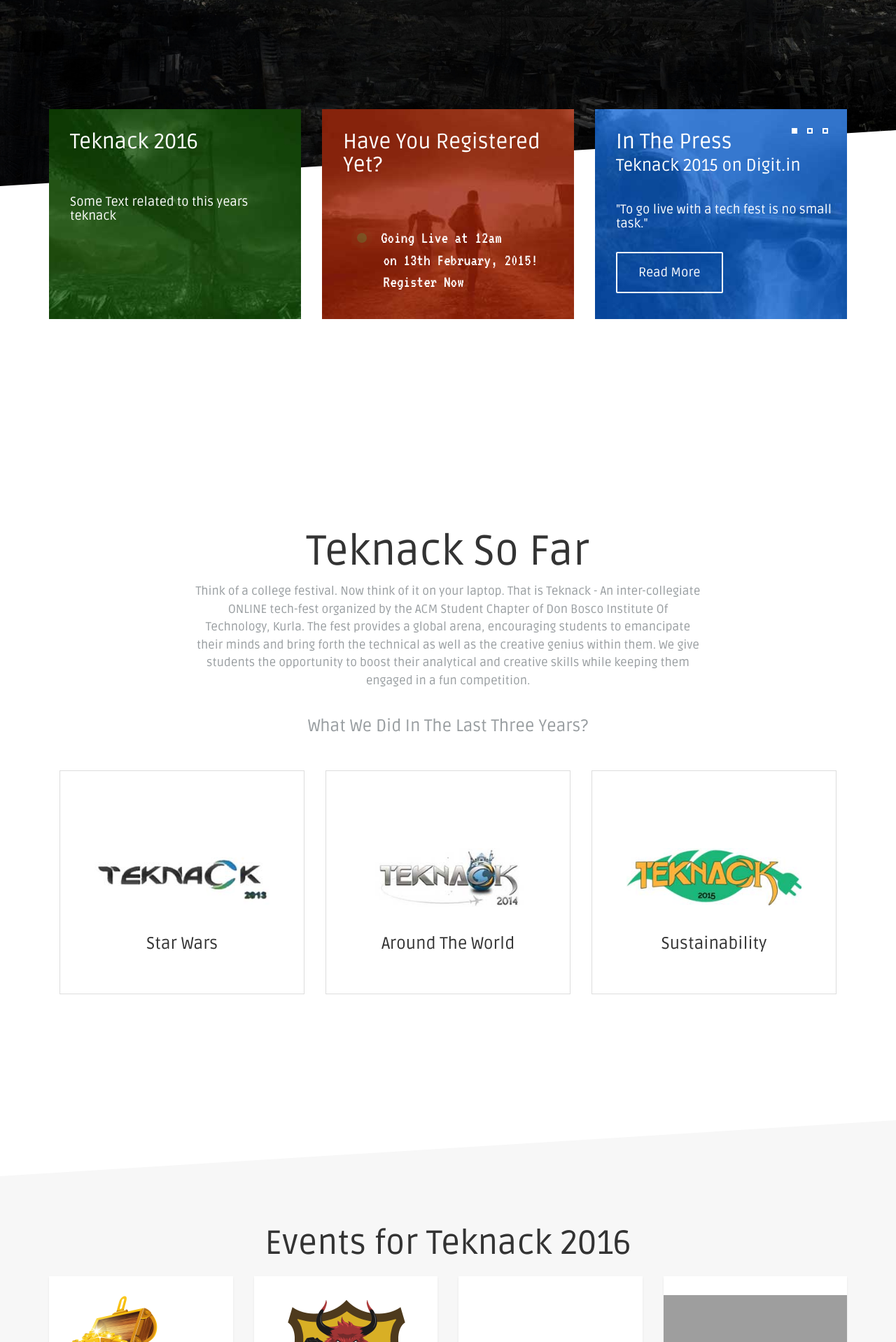
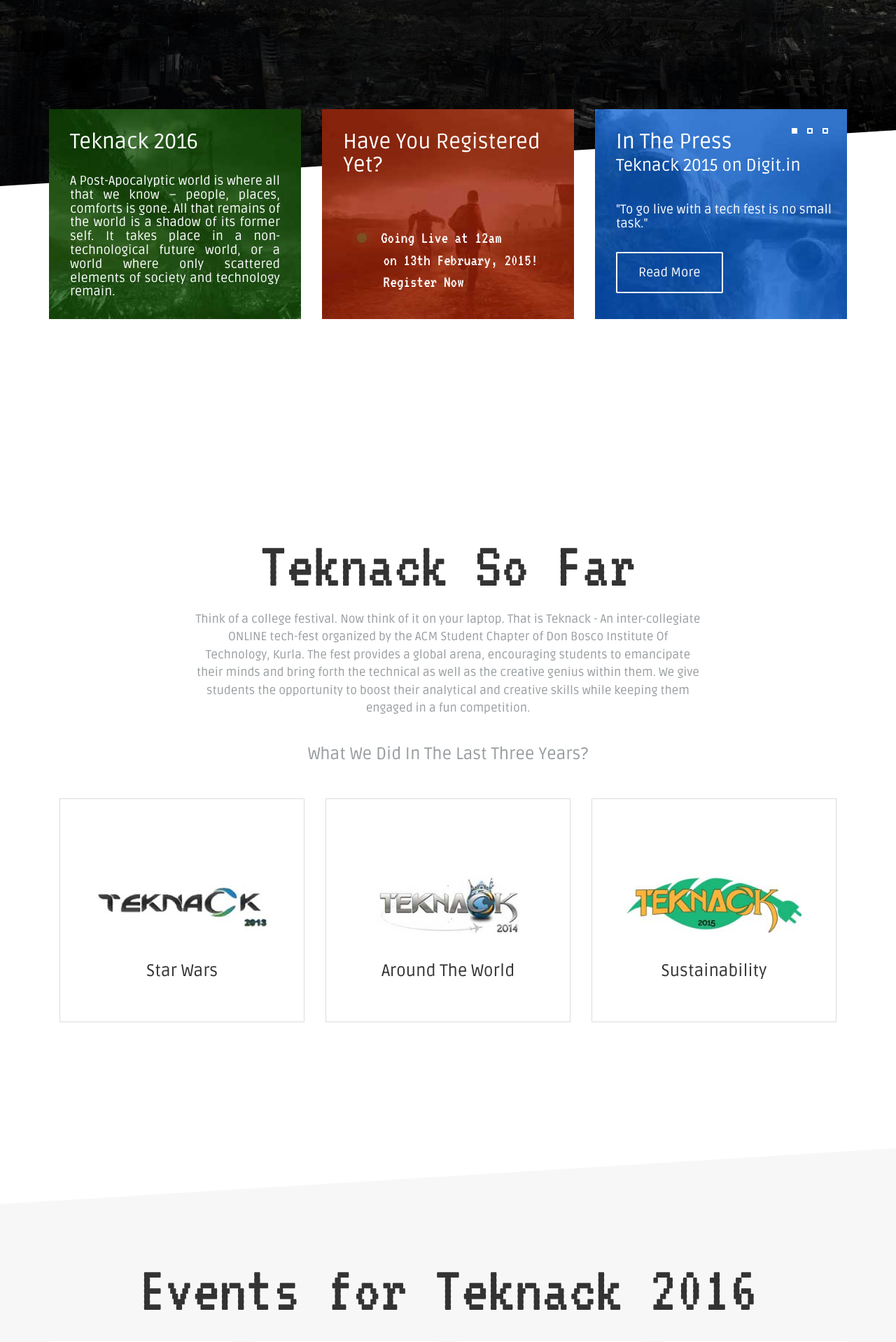
Before and after one commit to teknack/teknack-promo, a PHP site: page / in a window 1280 px wide. Shown: the part 534-2452 px from the top of the page at 70% size. Run offline with PHP 8.4, Linux system fonts and the light colour scheme; grey boxes are pictures that could not be loaded.

Commit message:
Added description for teknack 2016 Changed some button color Changed some font family

```diff
--- a/www/index.php
+++ b/www/index.php
@@ -98,7 +98,7 @@
 				<div class="col-md-4">
 					<div class="intro-table intro-table-first">
 						<h3 class="white heading">Teknack 2016</h3>
-						<h5 class="white heading">Some Text related to this years teknack</h5>
+						<h5 style="padding: 0px 30px" class="white heading text-justify">A Post-Apocalyptic world is where all that we know – people, places, comforts is gone. All that remains of the world is a shadow of its former self. It takes place in a non-technological future world, or a world where only scattered elements of society and technology remain.</h5>
 						<!--
 						<div class="owl-carousel owl-schedule bottom">
 							<div class="item">
@@ -222,7 +222,7 @@
 	</section>
 	<section id="teknacksofar" class="section">
 		<div class="container">
-		<h1 class="text-center">Teknack So Far</h1>
+		<h1 style="font-family:'VT323';font-size:96px;" class="text-center">Teknack So Far</h1>
 			<div class="row text-center title">
 				<div class="col col-md-offset-2 col-md-8">
 					<p style="font-size:17px;" class="light muted">Think of a college festival. Now think of it on your laptop. That is Teknack - An inter-collegiate ONLINE tech-fest organized by the ACM Student Chapter of Don Bosco Institute Of Technology, Kurla. The fest provides a global arena, encouraging students to emancipate their minds and bring forth the technical as well as the creative genius within them. We give students the opportunity to boost their analytical and creative skills while keeping them engaged in a fun competition.</p>
@@ -264,7 +264,7 @@
 	<section id="events" class="section gray-bg">
 		<div class="container">
 			<div class="row title text-center">
-				<h2 class="margin-top:0px;">Events for Teknack 2016</h2>
+				<h1 style="font-family:'VT323';font-size:96px;" class="margin-top:0px;">Events for Teknack 2016</h1>
 				<!--<h4 class="light muted">We're a dream team!</h4>-->
 			</div>
 			<div class="row">
@@ -475,7 +475,7 @@
 
 				</div>
 				-->
-				<h3 class="white light" style="margin-top: 60px;">Past Sponsors<br><br></h3>
+				<h1 style="font-family:'VT323';font-size:96px;" class="text-center white">Past Sponsors</h1>
 				<div class="col-md-4 text-center" style="margin-bottom:10px;">
 					<img src="img/sponsors/spykar.png" style="width:200px;height:100px;" alt="client logo 2">
 				</div>
@@ -522,7 +522,7 @@
 						</div>
 					</div>
 				--> */?>
-					<button type="submit" name="register" id="register" class="btn btn-submit">Submit</button>
+					<button style="color:#FFF;background:#222;border-color:#222" type="submit" name="register" id="register" class="btn btn-submit">Submit</button>
 				</form>
 				<p style="color:white">Don't have a Code?<br><a style="color:yellow" href="#">Contact Us</a> to get one!</p>
 			</div>
@@ -544,7 +544,7 @@
 					<input name="ctelnum" type="text" class="form-control form-white" placeholder="Mobile Number">
 					<input name="ccolnm" type="text" class="form-control form-white" placeholder="College Name &amp; Location">
 					<textarea name="cmessage" style="resize: none;" rows="2"class="form-control form-white" placeholder="Message"></textarea>
-					<button type="submit" name="contact" id="contact" class="btn btn-submit">Submit</button>
+					<button style="color:#FFF;background:#222;border-color:#222" type="submit" name="contact" id="contact" class="btn btn-submit">Submit</button>
 				</form>
 				</div>
 				<div class="col-sm-6 text-center-mobile">
```
Also changed, not shown: www/img/popup.jpg.
